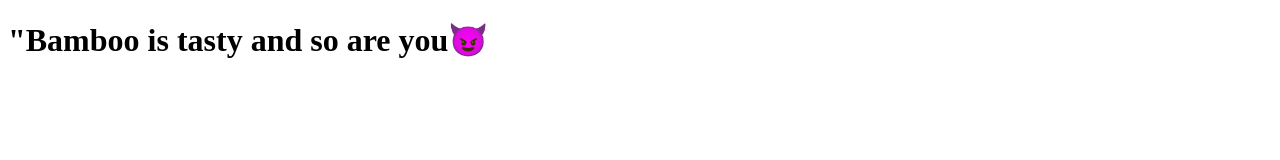
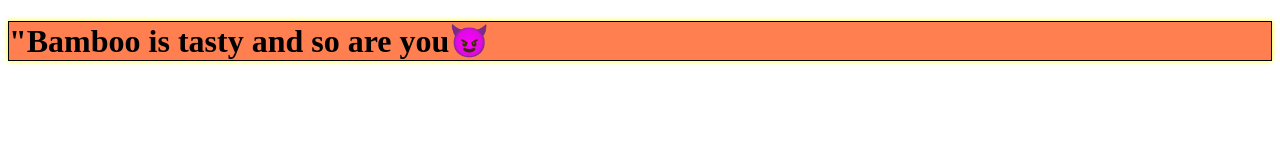
Before and after one commit to loxiz/RedPandaLand, a plain HTML site: page index.html in a window 1280 px wide. Drawn offline with Linux system fonts and the light colour scheme.

Commit message:
Added style for h1 tag

```diff
--- a/index.html
+++ b/index.html
@@ -5,6 +5,7 @@
     <meta http-equiv="X-UA-Compatible" content="IE=edge">
     <meta name="viewport" content="width=device-width, initial-scale=1.0">
     <title>Bamboo Forest</title>
+    <link rel="stylesheet" href="style/style.css">
 </head>
 <body>
 
--- a/style/style.css
+++ b/style/style.css
@@ -0,0 +1,9 @@
+.BambooQuote {
+
+    background-color: coral;
+    text-decoration: none;
+    border: 1px solid black;
+    box-shadow: 0 0 5px yellow;
+
+
+}
```
